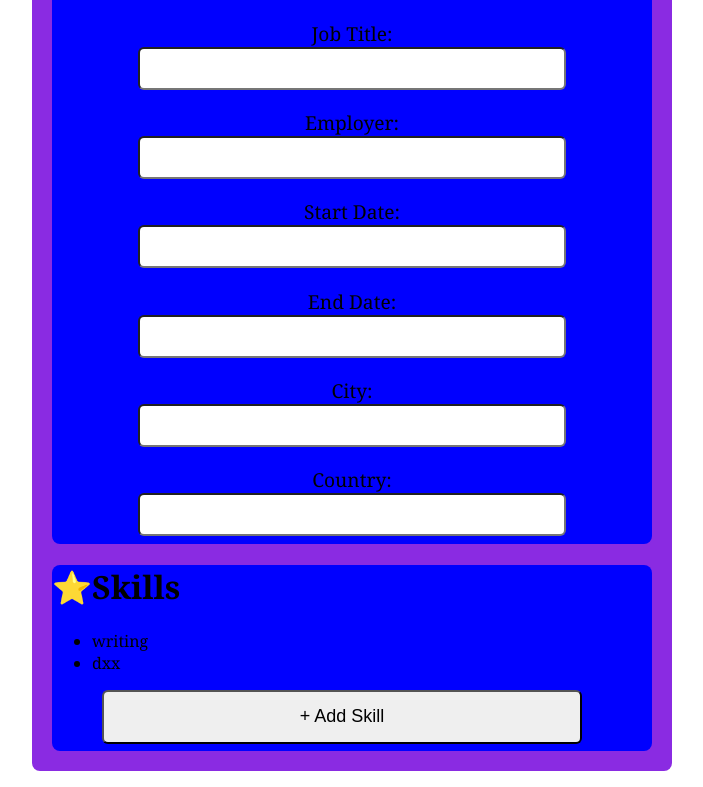
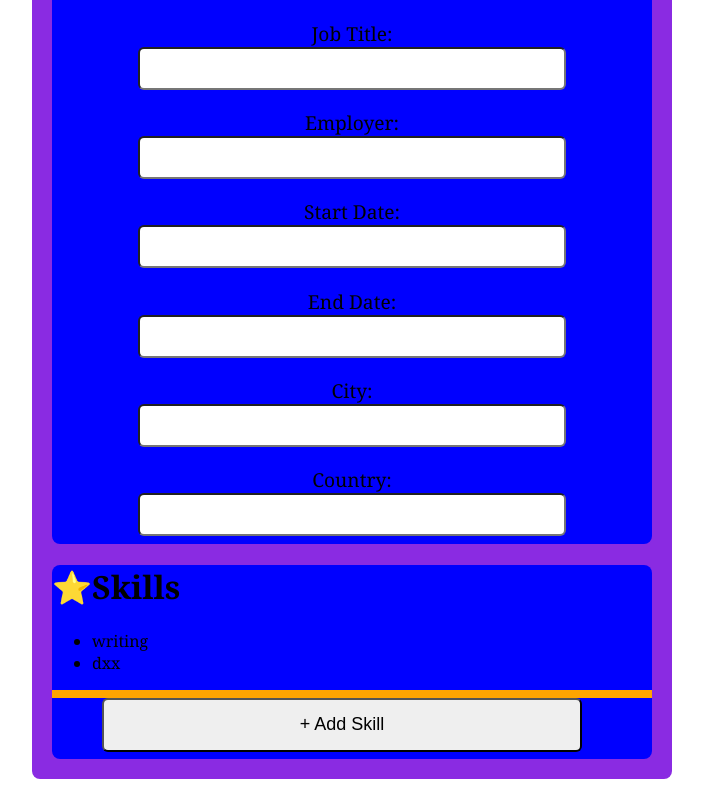
Before and after one commit to Olive-Njoroge/Cv-Project, a React (Vite) app: page / in a window 1280 px wide. Shown: the part 1110-1897 px from the top of the page, without its empty margins (288-991 px from the left). Built offline with nearby package versions, Linux system fonts and the light colour scheme.

Commit message:
few changes

```diff
--- a/src/Cv.jsx
+++ b/src/Cv.jsx
@@ -78,7 +78,7 @@ function Cv(){
     }
 
     const toggleSkillInput = () => {
-        setIsSkillInputVisible(!isSkillInputVisible);//toggle input visibility
+        setIsSkillInputVisible(true);//toggle input visibility
     }
 
     return(
@@ -133,13 +133,15 @@ function Cv(){
                 <ul>
                 {skills.map((skill, index) =>
                 <li key={index} onClick={() => removeSkill(index)}>{skill}</li>)}
-            </ul>
-
+                </ul>
+            <div className='skillAddDiv'>
             {isSkillInputVisisble && (
                 <div className='add-skill-input'><input type="text" id='newSkill' />
             <button onClick={addSkill}>+</button>
             </div>
             )}
+
+            </div>
 
 
 
--- a/src/index.css
+++ b/src/index.css
@@ -81,3 +81,19 @@
 .hide{
     display: none;
 }
+
+.skillAddDiv{
+    max-width: 600px;
+    border: 4px solid orange;
+}
+
+body.blur-background{
+    filter: blur(5px);
+    pointer-events: none;
+}
+
+.skills input{
+    height: 25px;
+    border-radius: 5px;
+    margin-bottom: 5px;
+}
```
